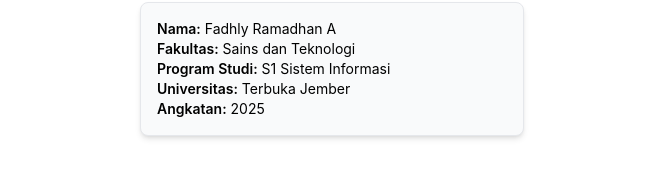
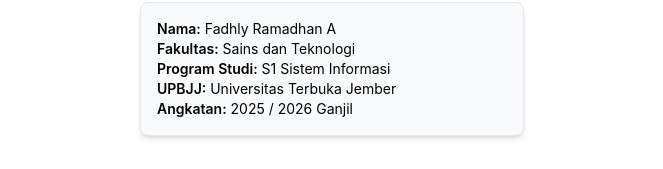
Before and after one commit to Fadkhun/Diskusi-8, a plain HTML site: page index.html in a window 1280 px wide. Shown: the part 218-387 px from the top of the page, without its empty margins (308-971 px from the left). Drawn offline with nearby package versions, Linux system fonts and the light colour scheme.

Commit message:
Update index.html

```diff
--- a/index.html
+++ b/index.html
@@ -77,8 +77,8 @@
             <p><span class="font-semibold">Nama:</span> Fadhly Ramadhan A</p>
             <p><span class="font-semibold">Fakultas:</span> Sains dan Teknologi</p>
             <p><span class="font-semibold">Program Studi:</span> S1 Sistem Informasi</p>
-            <p><span class="font-semibold">Universitas:</span> Terbuka Jember</p>
-            <p><span class="font-semibold">Angkatan:</span> 2025</p>
+            <p><span class="font-semibold">UPBJJ:</span> Universitas Terbuka Jember</p>
+            <p><span class="font-semibold">Angkatan:</span> 2025 / 2026 Ganjil</p>
         </div>
 
         <!-- Tautan Dokumen PDF yang dapat diunduh -->
```
